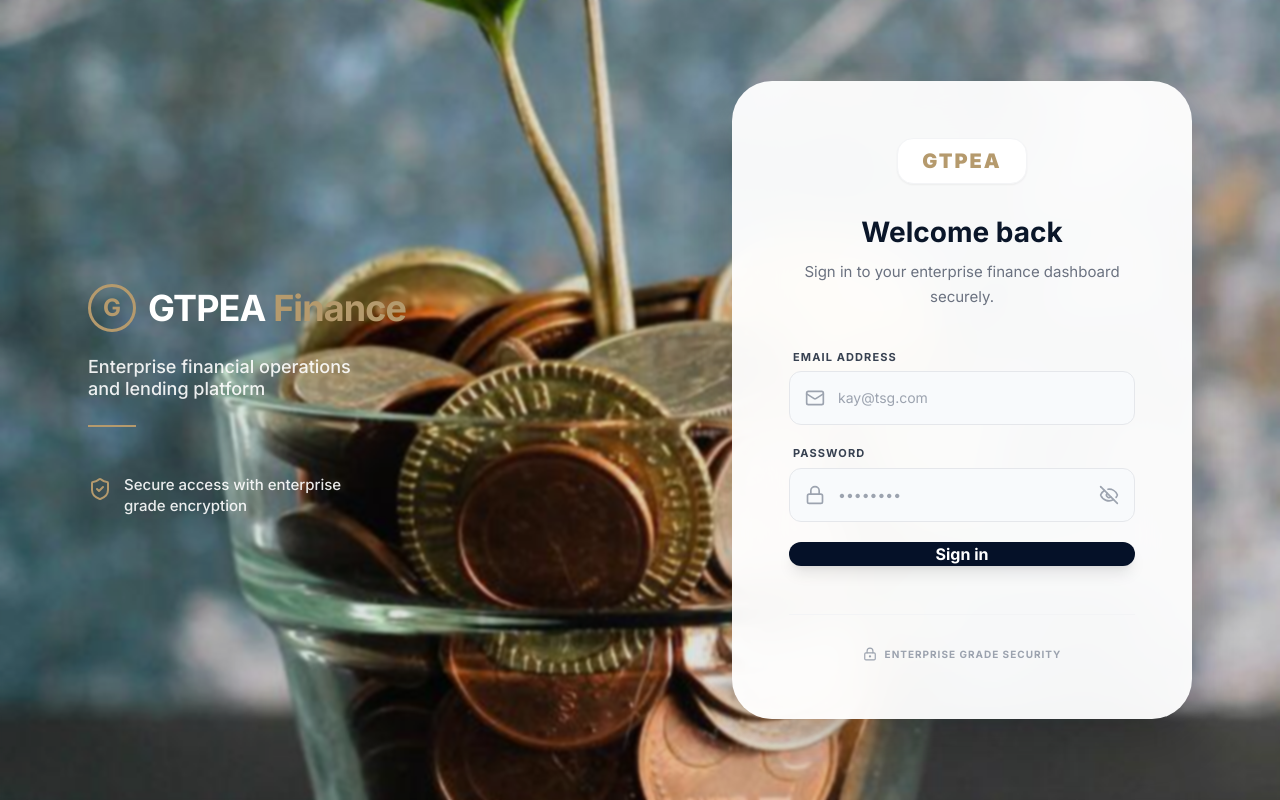
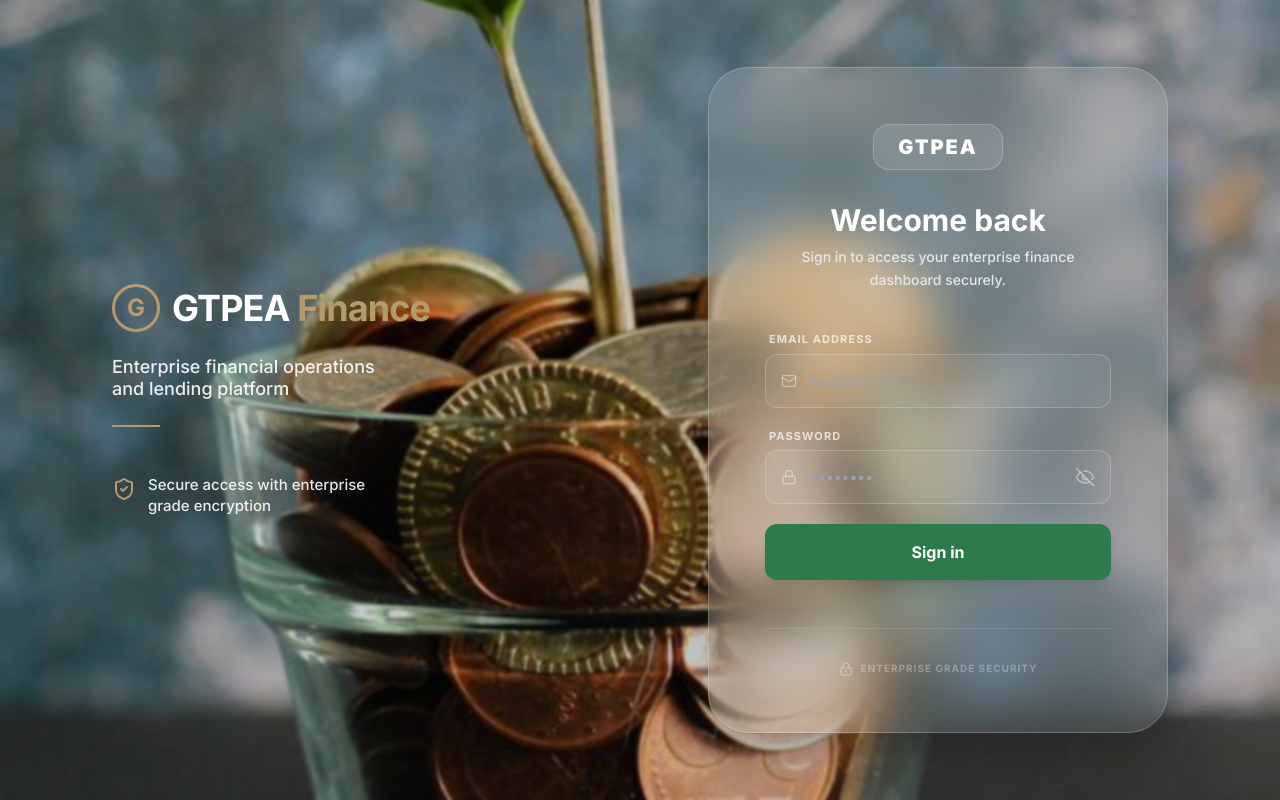
Before and after one commit to amiteyewisdom/GTPEA, a Next.js app: page /login in a window 1280 px wide. Built offline with nearby package versions, Linux system fonts and the light colour scheme; no server answers.

Commit message:
Refactor login page layout and styles
Updated styles and structure of the login page for improved readability and design consistency.

```diff
--- a/src/app/(auth)/login/page.tsx
+++ b/src/app/(auth)/login/page.tsx
@@ -31,22 +31,22 @@ export default function LoginPage() {
   return (
     <main className="relative min-h-screen w-full flex items-center justify-center font-sans antialiased overflow-hidden">
 
-      {/* Background Image - Fits all screens */}
+      {/* Background Image - Exactly as positioned in your image */}
       <div className="absolute inset-0 z-0">
         <Image
           src="/images/growth-plant.jpeg"
           alt="Growth"
           fill
-          className="object-cover"
+          className="object-cover object-center"
           priority
         />
-        {/* Soft overlay: Darker on mobile to see white text, Lighter on desktop */}
-        <div className="absolute inset-0 bg-black/40 lg:bg-black/10 backdrop-blur-[1px]" />
+        {/* Very subtle tint to ensure text readability while keeping background clear */}
+        <div className="absolute inset-0 bg-black/30 lg:bg-black/20 backdrop-blur-[1px]" />
       </div>
 
-      <div className="relative z-10 w-full max-w-6xl px-6 flex flex-col lg:flex-row items-center justify-between gap-12">
+      <div className="relative z-10 w-full max-w-6xl px-6 lg:px-12 flex flex-col lg:flex-row items-center justify-between gap-12">
 
-        {/* LEFT SIDE: Branding (Restored for Desktop) */}
+        {/* LEFT SIDE: Desktop Branding */}
         <div className="hidden lg:flex flex-col text-white max-w-md">
           <div className="flex items-center gap-3 mb-6">
             <div className="w-12 h-12 border-[3px] border-[#b59a6d] rounded-full flex items-center justify-center text-[#b59a6d] font-bold text-2xl">
@@ -68,88 +68,83 @@ export default function LoginPage() {
           </div>
         </div>
 
-        {/* RIGHT SIDE: The Card (Glassy on Mobile, White on Desktop) */}
+        {/* RIGHT SIDE: The Glassy Card */}
         <div className="w-full max-w-[460px]">
-          <div className="
-            /* Mobile Style: Transparent Glass */
-            bg-white/5 backdrop-blur-md border border-white/20
-            /* Desktop Style: Solid White (Restored) */
-            lg:bg-white/95 lg:backdrop-blur-xl lg:border-transparent lg:shadow-[0_20px_50px_rgba(0,0,0,0.2)]
-            rounded-[2.5rem] p-8 lg:p-14 transition-all duration-500
-          ">
+          <div className="bg-white/10 backdrop-blur-xl border border-white/20 shadow-2xl rounded-[2.5rem] p-8 lg:p-14 transition-all duration-500">
 
-            {/* Logo inside card */}
+            {/* Logo box */}
             <div className="flex justify-center mb-8">
-              <div className="px-6 py-2 bg-white/10 lg:bg-white border border-white/20 lg:border-gray-100 rounded-2xl shadow-sm">
-                <span className="text-xl font-black tracking-widest text-white lg:text-[#b59a6d]">
+              <div className="px-6 py-2 bg-white/10 border border-white/20 rounded-2xl">
+                <span className="text-xl font-black tracking-widest text-white">
                   GTPEA
                 </span>
               </div>
             </div>
 
             <div className="text-center mb-10">
-              <h2 className="text-2xl lg:text-[28px] font-bold text-white lg:text-[#0a1629] mb-3">Welcome back</h2>
-              <p className="text-sm lg:text-[15px] text-gray-200 lg:text-gray-500 leading-relaxed">
-                Sign in to your enterprise finance dashboard securely.
+              <h2 className="text-3xl font-bold text-white mb-2">Welcome back</h2>
+              <p className="text-sm text-gray-200 font-medium leading-relaxed">
+                Sign in to access your enterprise finance dashboard securely.
               </p>
             </div>
 
             <form className="space-y-5" onSubmit={handleSubmit}>
               {error && (
-                <div className="rounded-xl bg-red-500/20 lg:bg-red-50 border border-red-500/30 lg:border-red-200 p-4 text-sm text-white lg:text-red-700 text-center">
+                <div className="p-3 bg-red-500/20 border border-red-500/30 text-white text-xs rounded-xl text-center">
                   {error}
                 </div>
               )}
 
               <div className="space-y-1.5">
-                <label className="block text-[11px] font-bold uppercase tracking-widest text-white/70 lg:text-gray-700 ml-1">Email address</label>
+                <label className="block text-[11px] font-bold uppercase tracking-widest text-white/70 ml-1">Email address</label>
                 <div className="relative">
-                  <Mail className="absolute left-4 top-1/2 -translate-y-1/2 w-5 h-5 text-white/40 lg:text-gray-400" />
+                  <Mail className="absolute left-4 top-1/2 -translate-y-1/2 w-4 h-4 text-white/40" />
                   <input
                     type="email"
                     value={email}
                     onChange={(e) => setEmail(e.target.value)}
                     placeholder="kay@tsg.com"
                     required
-                    className="w-full pl-12 pr-4 py-4 bg-white/5 lg:bg-[#f8fafc] border border-white/20 lg:border-gray-200 rounded-xl text-sm text-white lg:text-black focus:ring-2 focus:ring-blue-500/20 outline-none transition-all"
+                    className="w-full pl-11 pr-4 py-4 bg-white/5 border border-white/20 rounded-xl text-sm text-white focus:ring-2 focus:ring-[#2D7A4D]/50 outline-none transition-all"
                   />
                 </div>
               </div>
 
               <div className="space-y-1.5">
-                <label className="block text-[11px] font-bold uppercase tracking-widest text-white/70 lg:text-gray-700 ml-1">Password</label>
+                <label className="block text-[11px] font-bold uppercase tracking-widest text-white/70 ml-1">Password</label>
                 <div className="relative">
-                  <Lock className="absolute left-4 top-1/2 -translate-y-1/2 w-5 h-5 text-white/40 lg:text-gray-400" />
+                  <Lock className="absolute left-4 top-1/2 -translate-y-1/2 w-4 h-4 text-white/40" />
                   <input
                     type={showPassword ? 'text' : 'password'}
                     value={password}
                     onChange={(e) => setPassword(e.target.value)}
                     placeholder="••••••••"
                     required
-                    className="w-full pl-12 pr-12 py-4 bg-white/5 lg:bg-[#f8fafc] border border-white/20 lg:border-gray-200 rounded-xl text-sm text-white lg:text-black outline-none"
+                    className="w-full pl-11 pr-11 py-4 bg-white/5 border border-white/20 rounded-xl text-sm text-white outline-none"
                   />
                   <button
                     type="button"
                     onClick={() => setShowPassword(!showPassword)}
-                    className="absolute right-4 top-1/2 -translate-y-1/2 text-white/40 lg:text-gray-400"
+                    className="absolute right-4 top-1/2 -translate-y-1/2 text-white/40"
                   >
                     {showPassword ? <Eye className="w-5 h-5" /> : <EyeOff className="w-5 h-5" />}
                   </button>
                 </div>
               </div>
 
+              {/* The Green Button from your Image */}
               <button
                 type="submit"
                 disabled={loading}
-                className="w-full bg-white text-black lg:bg-[#051128] lg:text-white font-bold py-4.5 rounded-xl transition-all shadow-lg text-base mt-2 active:scale-95 disabled:opacity-50"
+                className="w-full bg-[#2D7A4D] hover:bg-[#23633b] text-white font-bold py-4 rounded-xl transition-all shadow-lg text-base mt-2 active:scale-95 disabled:opacity-50"
               >
                 {loading ? 'Signing in...' : 'Sign in'}
               </button>
             </form>
 
-            <div className="mt-12 pt-8 border-t border-white/10 lg:border-gray-100 flex items-center justify-center gap-2">
-              <LockKeyhole className="w-3.5 h-3.5 text-white/30 lg:text-gray-400" />
-              <span className="text-[10px] uppercase tracking-widest text-white/30 lg:text-gray-400 font-bold">
+            <div className="mt-12 pt-8 border-t border-white/10 flex items-center justify-center gap-2">
+              <LockKeyhole className="w-3.5 h-3.5 text-white/30" />
+              <span className="text-[10px] uppercase tracking-widest text-white/30 font-bold">
                 Enterprise Grade Security
               </span>
             </div>
@@ -158,4 +153,4 @@ export default function LoginPage() {
       </div>
     </main>
   );
-        }
+          }
```
